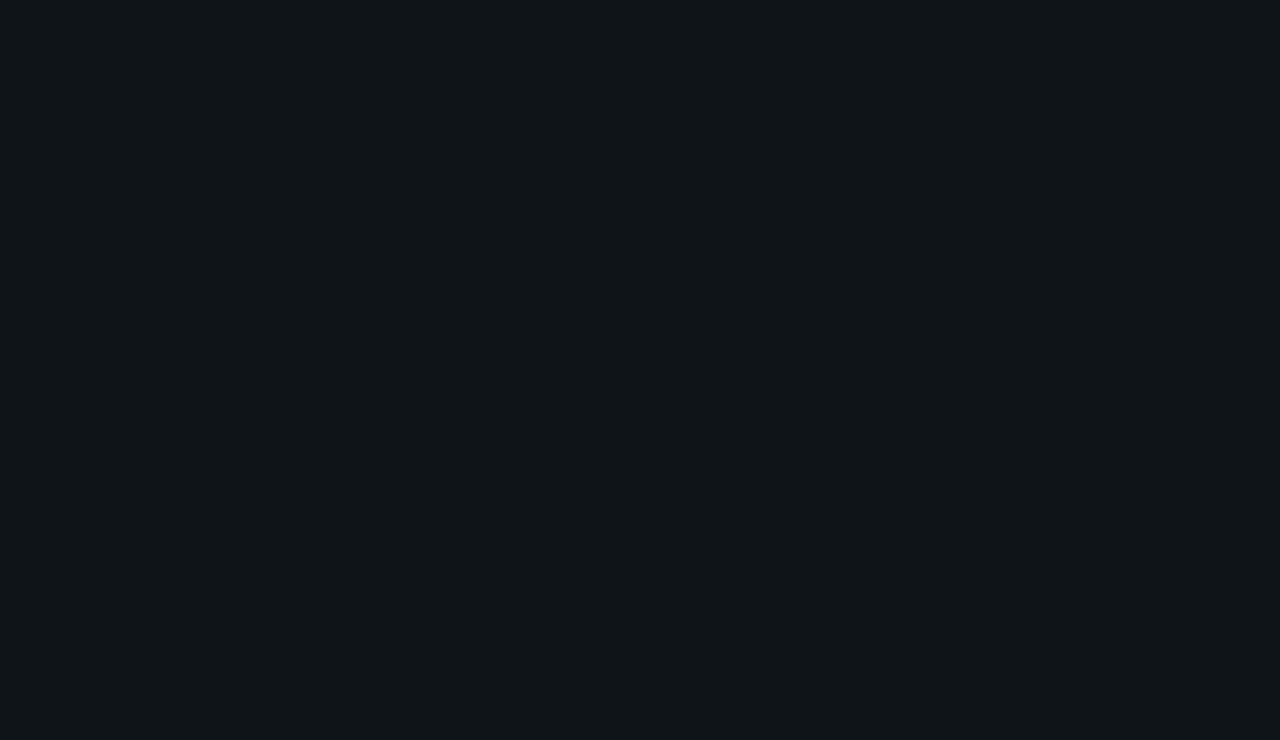
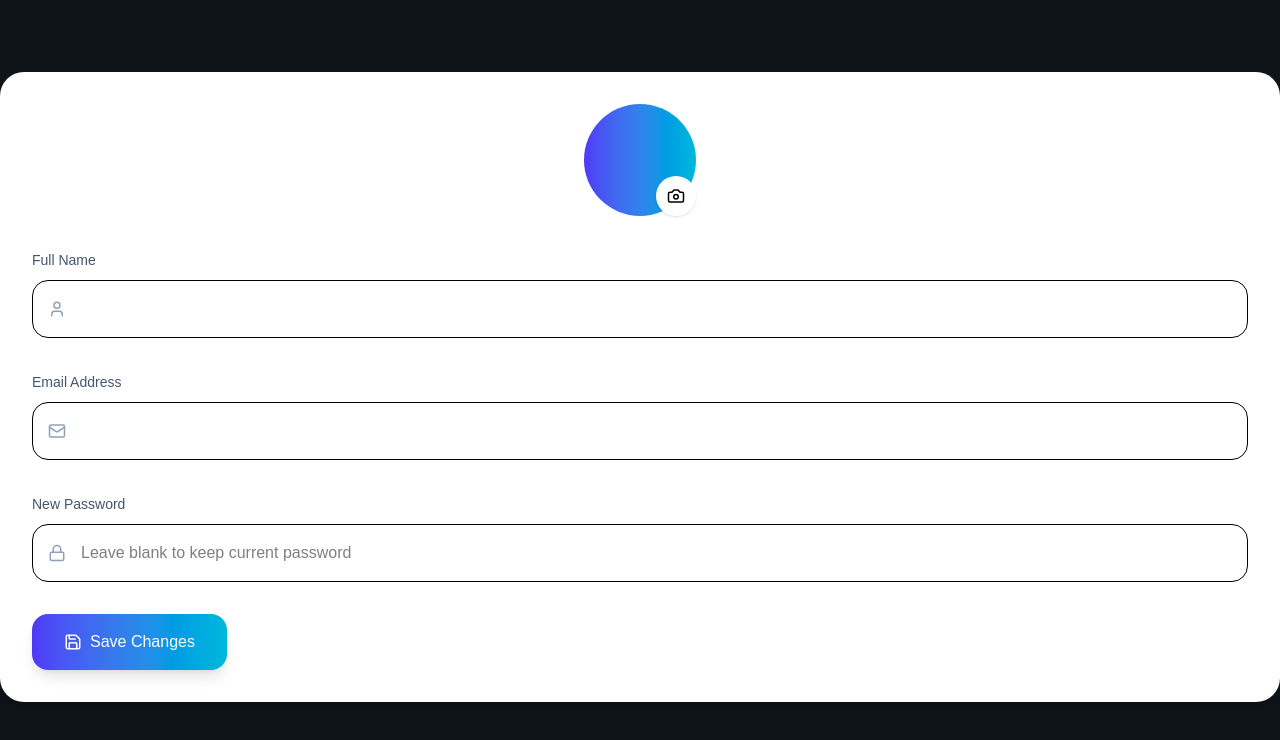
Before and after one commit to rahilacoffee-hash/Learnova-AI, a React (Vite) app: page /edit in a window 1280 px wide. Before the commit this address had no page. Shown: the top 740 px of the page. Built offline with nearby package versions, Linux system fonts and the light colour scheme.

Commit message:
Initial commit

```diff
--- a/src/App.jsx
+++ b/src/App.jsx
@@ -12,6 +12,7 @@ import SummaryPage from "./pages/SummaryPage";
 import ProfilePage from "./pages/ProfilePage";import AiChatPage from "./pages/AiChatPage";
 import QuizPage from "./pages/QuizPage";
 import FlashcardsPage from "./pages/FlashcardsPage";
+import ProfileContent from "./components/Editprofile";
 
 const App = () => {
   return (
@@ -29,6 +30,7 @@ const App = () => {
         <Route path="/chat" element={<AiChatPage />} />
         <Route path="/chat/:noteId" element={<AiChatPage />} />
         <Route path="/profile" element={<ProfilePage />} />
+        <Route path="/edit" element={<ProfileContent />} />
         <Route
   path="/flashcards/:noteId"
   element={<FlashcardsPage />}
--- a/src/components/AiChatcontent.jsx
+++ b/src/components/AiChatcontent.jsx
@@ -109,7 +109,7 @@ const AiChatContent = () => {
       <div className="flex flex-col lg:flex-row lg:items-center lg:justify-between gap-4">
         <div>
           <h1 className="text-5xl font-bold text-slate-900">
-            AI Study Assistant
+            Learnova AI
           </h1>
 
           <p className="text-slate-500 mt-2">
--- /dev/null
+++ b/src/components/Editprofile.jsx
@@ -0,0 +1,241 @@
+import React, { useState } from "react";
+import { User, Mail, Lock, Camera, Save } from "lucide-react";
+
+const ProfileContent = () => {
+  const storedUser = JSON.parse(localStorage.getItem("user") || "{}");
+
+  const [name, setName] = useState(storedUser.name || "");
+
+  const [email, setEmail] = useState(storedUser.email || "");
+
+  const [password, setPassword] = useState("");
+
+  const [image, setImage] = useState(null);
+
+  const handleSubmit = async (e) => {
+    e.preventDefault();
+
+    try {
+      // connect backend later
+
+      const updatedUser = {
+        ...storedUser,
+        name,
+        email,
+      };
+
+      localStorage.setItem("user", JSON.stringify(updatedUser));
+
+      alert("Profile updated successfully");
+
+    } catch (error) {
+      console.log(error);
+    }
+  };
+
+  return (
+    <div className="space-y-8">
+      {/* Header */}
+   <br/>
+   <br/>
+   <br/>
+      {/* Profile Card */}
+      <div
+        className="
+          bg-white
+          rounded-3xl
+          shadow-lg
+          p-8
+        "
+      >
+        <form onSubmit={handleSubmit} className="space-y-8">
+          {/* Avatar */}
+          <div className="flex flex-col items-center">
+            <div
+              className="
+                relative
+                w-28
+                h-28
+                rounded-full
+                bg-gradient-to-r
+                from-indigo-600
+                to-cyan-500
+                flex
+                items-center
+                justify-center
+                text-white
+                text-4xl
+                font-bold
+              "
+            >
+              {name?.charAt(0)?.toUpperCase()}
+
+              <label
+                className="
+                  absolute
+                  bottom-0
+                  right-0
+                  w-10
+                  h-10
+                  bg-white
+                  rounded-full
+                  shadow
+                  flex
+                  items-center
+                  justify-center
+                  cursor-pointer
+                "
+              >
+                <Camera size={18} className="text-black" />
+
+                <input
+                  type="file"
+                  className="hidden"
+                  accept="image/*"
+                  onChange={(e) => setImage(e.target.files[0])}
+                />
+              </label>
+            </div>
+
+            {image && (
+              <p className="mt-3 text-sm text-slate-500">{image.name}</p>
+            )}
+          </div>
+
+          {/* Name */}
+          <div>
+            <label className="text-sm font-medium text-slate-600">
+              Full Name
+            </label>
+
+            <div className="relative mt-2">
+              <User
+                size={18}
+                className="
+                  absolute
+                  left-4
+                  top-1/2
+                  -translate-y-1/2
+                  text-slate-400
+                "
+              />
+
+              <input
+                type="text"
+                value={name}
+                onChange={(e) => setName(e.target.value)}
+                className="
+                  w-full
+                  pl-12
+                  pr-4
+                  py-4
+                  border
+                  rounded-2xl
+                  outline-none
+                  text-black
+                "
+              />
+            </div>
+          </div>
+
+          {/* Email */}
+          <div>
+            <label className="text-sm font-medium text-slate-600">
+              Email Address
+            </label>
+
+            <div className="relative mt-2">
+              <Mail
+                size={18}
+                className="
+                  absolute
+                  left-4
+                  top-1/2
+                  -translate-y-1/2
+                  text-slate-400
+                "
+              />
+
+              <input
+                type="email"
+                value={email}
+                onChange={(e) => setEmail(e.target.value)}
+                className="
+                  w-full
+                  pl-12
+                  pr-4
+                  py-4
+                  border
+                  rounded-2xl
+                  outline-none
+                  text-black
+                "
+              />
+            </div>
+          </div>
+
+          {/* Password */}
+          <div>
+            <label className="text-sm font-medium text-slate-600">
+              New Password
+            </label>
+
+            <div className="relative mt-2">
+              <Lock
+                size={18}
+                className="
+                  absolute
+                  left-4
+                  top-1/2
+                  -translate-y-1/2
+                  text-slate-400
+                "
+              />
+
+              <input
+                type="password"
+                value={password}
+                onChange={(e) => setPassword(e.target.value)}
+                placeholder="Leave blank to keep current password"
+                className="
+                  w-full
+                  pl-12
+                  pr-4
+                  py-4
+                  border
+                  rounded-2xl
+                  outline-none
+                  text-black
+                "
+              />
+            </div>
+          </div>
+
+          {/* Save Button */}
+          <button
+
+            type="submit"
+            className="
+              bg-gradient-to-r
+              from-indigo-600
+              to-cyan-500
+              text-white
+              px-8
+              py-4
+              rounded-2xl
+              flex
+              items-center
+              gap-2
+              shadow-lg
+            "
+          >
+            <Save size={18} />
+            Save Changes
+          </button>
+        </form>
+      </div>
+    </div>
+  );
+};
+
+export default ProfileContent;
--- a/src/components/ProfileContent.jsx
+++ b/src/components/ProfileContent.jsx
@@ -1,5 +1,5 @@
 import React, { useEffect, useState } from "react";
-import { useNavigate } from "react-router-dom";
+import { Link, useNavigate } from "react-router-dom";
 import {
   LogOut,
   User,
@@ -152,10 +152,11 @@ const ProfilePage = () => {
                 </div>
               </div>
             </div>
-
+<Link to="/edit">
             <button className="bg-gradient-to-r from-blue-600 to-purple-600 text-white px-6 py-3 rounded-xl font-medium shadow-lg hover:scale-105 transition">
               Edit Profile
             </button>
+            </Link>
           </div>
         </div>
 
--- a/src/layouts/DashboardNav.jsx
+++ b/src/layouts/DashboardNav.jsx
@@ -36,7 +36,7 @@ const DashboardNav = () => {
         {/* Logo */}
         <div>
           <h1 className="text-lg font-bold text-black">
-            AI Study
+            Learnova AI
           </h1>
 
           <p className="text-xs text-slate-500">
--- a/src/layouts/Sidebar.jsx
+++ b/src/layouts/Sidebar.jsx
@@ -117,7 +117,7 @@ const Sidebar = () => {
 
             <div>
               <h3 className="font-semibold text-sm">
-                {user?.name || "Student"}
+                {user?.name || "Login/Signup"}
               </h3>
 
               <p className="text-xs text-gray-500 truncate">
--- a/src/pages/FlashcardsPage.jsx
+++ b/src/pages/FlashcardsPage.jsx
@@ -7,7 +7,6 @@ import Flashcardscontent from "../components/Flashcardscontent";
 const FlashcardsPage = () => {
   return (
     <div className="min-h-screen bg-[#f8f9fc] overflow-x-hidden">
-
       {/* Mobile Header */}
       <div className="md:hidden">
         <MobileDashNav />
@@ -25,8 +24,9 @@ const FlashcardsPage = () => {
           pb-24
           px-4
           md:px-8
-          md:ml-[280px]
+        ml-[380px]
           min-h-screen
+
         "
       >
         <Flashcardscontent />
```
